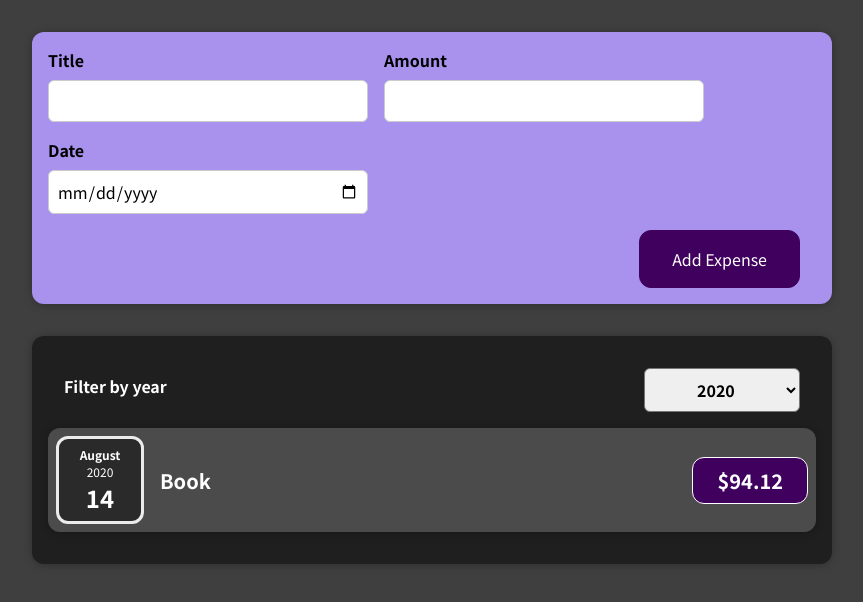
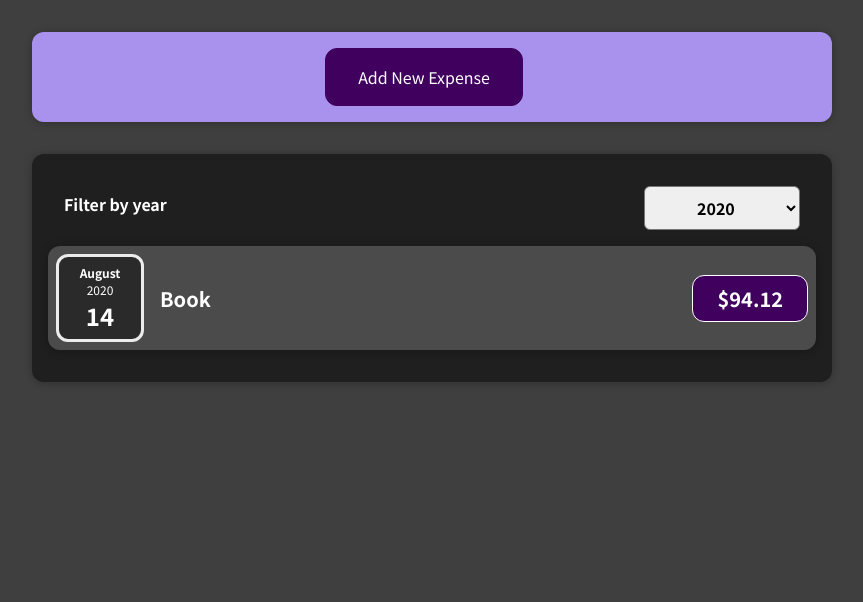
Before and after one commit to EpinderSingh/React-Expense_Tracker, a React (Create React App) app: page / in a window 1280 px wide. Shown: the top 602 px of the page, without its empty margins (208-1071 px from the left). Built offline with nearby package versions, Linux system fonts and the light colour scheme.

Commit message:
condition rendering

```diff
--- a/src/components/NewExpense/ExpenseForm.js
+++ b/src/components/NewExpense/ExpenseForm.js
@@ -90,6 +90,9 @@
         </div>
       </div>
       <div className="new-expense__actions">
+        <button type="button" onClick={props.onCancle}>
+          Cancle
+        </button>
         <button type="submit">Add Expense</button>
       </div>
     </form>
--- a/src/components/NewExpense/NewExpense.js
+++ b/src/components/NewExpense/NewExpense.js
@@ -1,20 +1,38 @@
-import React from 'react';
+import React, { useState } from 'react';
 
 import ExpenseForm from './ExpenseForm';
 import './NewExpense.css';
 
 const NewExpense = (props) => {
+  const [isEditing, setIsEditing] = useState(false);
+
   const saveExpenseDataHandler = (enteredExpenseData) => {
     const expenseData = {
       ...enteredExpenseData,
       id: Math.random().toString(),
     };
     props.onAddExpense(expenseData);
+    setIsEditing(false);
+  };
+
+  const startEditingHandler = () => {
+    setIsEditing(true);
+  };
+  const stopEditingHandler = () => {
+    setIsEditing(false);
   };
 
   return (
     <div className="new-expense">
-      <ExpenseForm onSaveExpenseData={saveExpenseDataHandler} />
+      {!isEditing && (
+        <button onClick={startEditingHandler}>Add New Expense</button>
+      )}
+      {isEditing && (
+        <ExpenseForm
+          onSaveExpenseData={saveExpenseDataHandler}
+          onCancle={stopEditingHandler}
+        />
+      )}
     </div>
   );
 };
```
Also changed, not shown: 1 other file (tests, documents, lock files or other folders).
